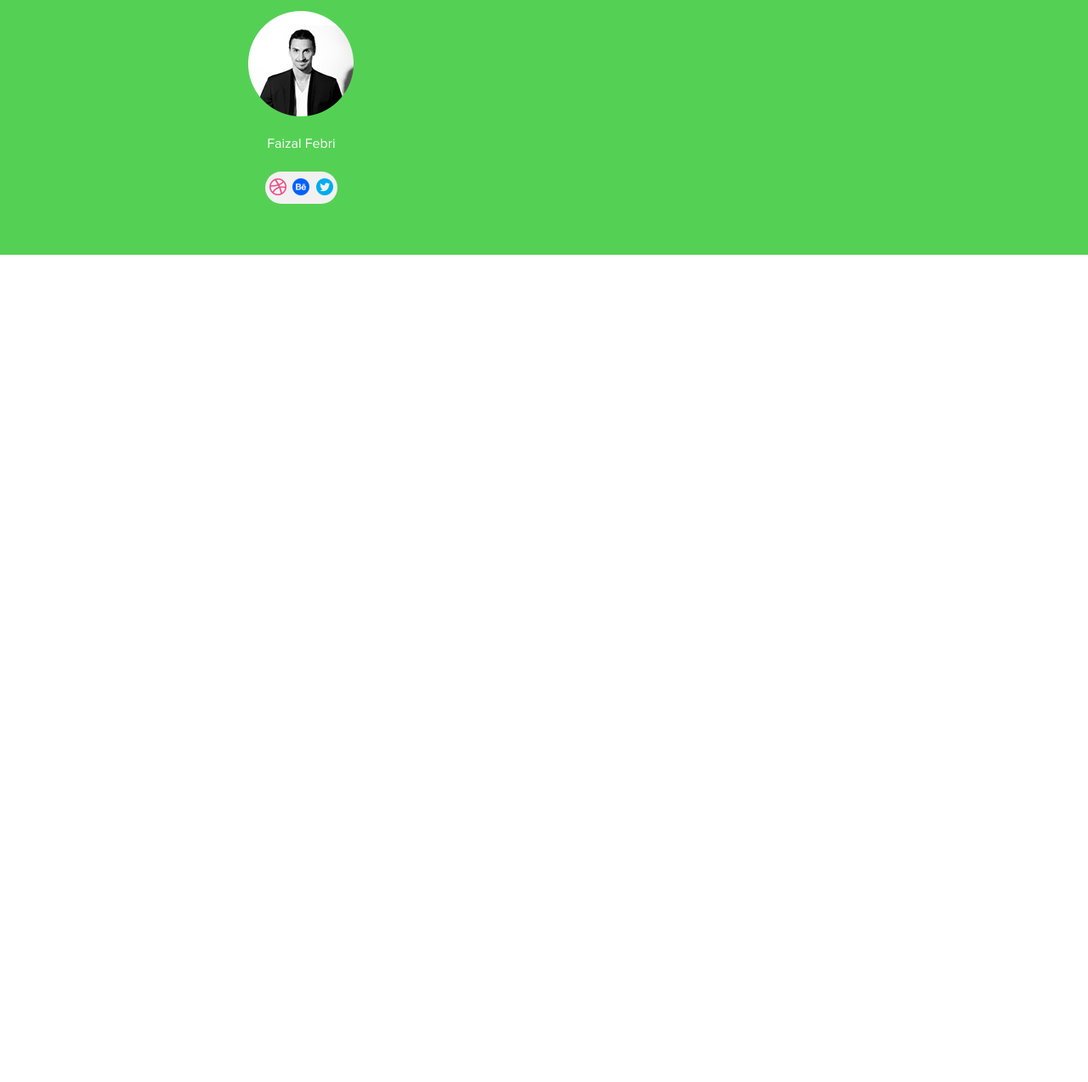
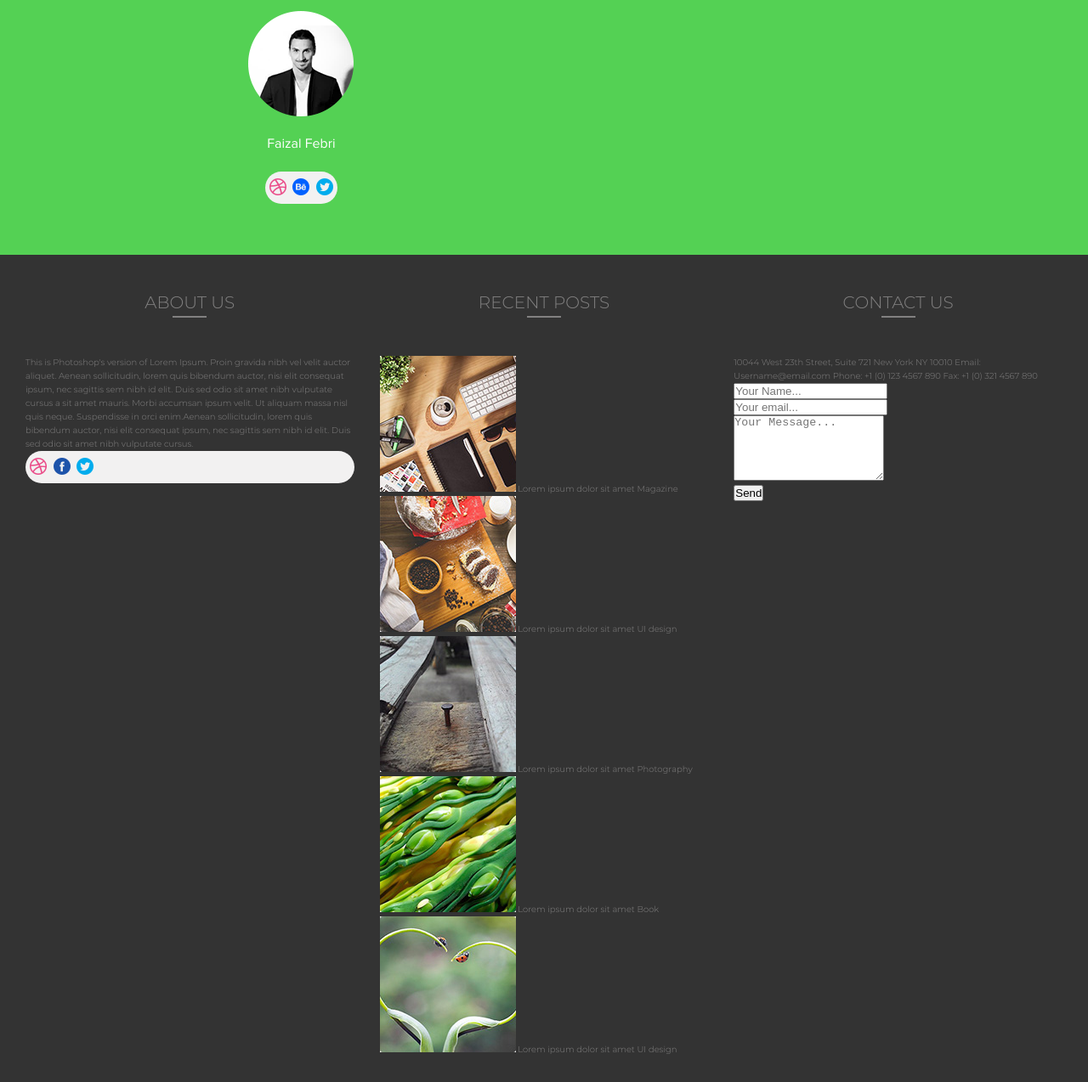
Before and after one commit to vangeliyyulia/Switch, a website: page index.html in a window 1280 px wide. Shown: the part 3301-4575 px from the top of the page at 85% size. Before the commit the page ends 3601 px from the top, so only its background shows below. Drawn offline with Linux system fonts and the light colour scheme.

Commit message:
Footer Part 1

```diff
--- a/index.html
+++ b/index.html
@@ -170,10 +170,7 @@
             </h2>
             <div class="clients-gallery mb-lg">
                 <div class="clients-gallery__wrapper">
-                    <figure class="clients-gallery__item">
-                        <img src="img/Googlelogo.png" alt="Photo 1" class="clients-gallery__img">
-                        <div class="clients-gallery__content"><a href="#" class="clients-gallery__link">View</a></div>
-                    </figure>
+                    <figure class="clients-gallery__item"><img src="img/Googlelogo.png" alt="Photo 1" class="clients-gallery__img"></figure>
                     <figure class="clients-gallery__item"><img src="img/Yahoo_Logo.png" alt="Photo 2" class="clients-gallery__img"></figure>
                     <figure class="clients-gallery__item"><img src="img/MSFT_logo.png" alt="Photo 3" class="clients-gallery__img"></figure>
                     <figure class="clients-gallery__item"><img src="img/Intel-logo.png" alt="Photo 4" class="clients-gallery__img"></figure>
@@ -242,6 +239,86 @@
                 </ul>
             </div>
         </section>
+        <footer class="footer">
+            <div class="footer__wrapper">
+                <div class="about-us">
+                    <h2 class="heading-secondary">
+                        <span class="heading-secondary--main mb-sm">About us</span>
+                    </h2>
+                    <p class="about-us__description">
+                        This is Photoshop's version  of Lorem Ipsum. Proin gravida nibh vel velit
+                        auctor aliquet. Aenean sollicitudin, lorem quis bibendum auctor, nisi elit
+                        consequat ipsum, nec sagittis sem nibh id elit. Duis sed odio sit amet nibh
+                            vulputate cursus a sit amet mauris. Morbi accumsan ipsum velit.
+                            Ut aliquam massa nisl quis neque. Suspendisse in orci enim.Aenean
+                            sollicitudin, lorem quis bibendum auctor, nisi elit consequat ipsum,
+                            nec sagittis sem nibh id elit. Duis sed odio sit amet nibh vulputate cursus.
+                    </p>
+                    <div class="team__icons">
+                        <a href="#" class="team__link"><img src="img/Form-1.png" alt="Link to portfolio" class="team__icon"></a>
+                        <a href="#" class="team__link"><img src="img/facebook.png" alt="Link to portfolio" class="team__icon"></a>
+                        <a href="#" class="team__link"><img src="img/twi.png" alt="Link to portfolio" class="team__icon"></a>
+                    </div>
+                </div>
+                <div class="posts">
+                    <h2 class="heading-secondary">
+                        <span class="heading-secondary--main mb-sm">Recent posts</span>
+                    </h2>
+                    <div class="posts__content">
+                        <img src="img/photo-6.jpg" alt="" class="posts__img">
+                        <span class="posts__heading">Lorem ipsum dolor sit amet</span>
+                        <span class="posts__heading post__heading--desc">Magazine</span>
+                    </div>
+                    <div class="posts__content">
+                        <img src="img/photo-7.jpg" alt="" class="posts__img">
+                        <span class="posts__heading">Lorem ipsum dolor sit amet</span>
+                        <span class="posts__heading post__heading--desc">UI design</span>
+                    </div>
+                    <div class="posts__content">
+                        <img src="img/photo-8.jpg" alt="" class="posts__img">
+                        <span class="posts__heading">Lorem ipsum dolor sit amet</span>
+                        <span class="posts__heading post__heading--desc">Photography</span>
+                    </div>
+                    <div class="posts__content">
+                        <img src="img/photo-10.jpg" alt="" class="posts__img">
+                        <span class="posts__heading">Lorem ipsum dolor sit amet</span>
+                        <span class="posts__heading post__heading--desc">Book</span>
+                    </div>
+                    <div class="posts__content">
+                        <img src="img/photo-9.jpg" alt="" class="posts__img">
+                        <span class="posts__heading">Lorem ipsum dolor sit amet</span>
+                        <span class="posts__heading post__heading--desc">UI design</span>
+                    </div>
+                </div>
+                <div class="contact">
+                    <h2 class="heading-secondary">
+                        <span class="heading-secondary--main mb-sm">Contact us</span>
+                    </h2>
+                    <p class="contact__address">
+                        10044 West 23th Street, Suite 721
+                        New York NY 10010
+                        Email: Username@email.com
+                        Phone: +1 (0) 123 4567 890
+                        Fax: +1 (0) 321 4567 890
+                    </p>
+                    <form action="#" class="form">
+                        <div class="form__group">
+                            <input type="text" class="form__input" id="name" placeholder="Your Name..." required>
+                            <label for="name" class="visually-hidden">Full name</label>
+                        </div>
+                        <div class="form__group">
+                            <input type="email" class="form__input" id="email" placeholder="Your email..." required>
+                            <label for="email" class="visually-hidden">Your email</label>
+                        </div>
+                        <div class="form__group">
+                            <label for="form-text" class="visually-hidden">Текст письма:</label>
+                            <textarea id="form-text" rows="5" placeholder="Your Message..."></textarea>
+                        </div>
+                        <button class="sent" type="submit">Send</button>
+                    </form>
+                </div>
+            </div>
+        </footer>
     </div>
 </body>
 </html>
--- a/sass/base/_utilities.scss
+++ b/sass/base/_utilities.scss
@@ -1,3 +1,7 @@
+.mb-sm {
+    margin-bottom: 2rem;
+}
+
 .mb-md {
     margin-bottom: 3.5rem;
 }
--- /dev/null
+++ b/sass/layout/_footer.scss
@@ -0,0 +1,7 @@
+.footer {
+    &__wrapper {
+        display: grid;
+        grid-template-columns: repeat(auto-fit, minmax(25rem, 1fr));
+        grid-column-gap: 3rem;
+    }
+}
--- a/sass/layout/_grid.scss
+++ b/sass/layout/_grid.scss
@@ -32,3 +32,9 @@
     background-color: var(--color-primary);
     padding: 2rem 0 6rem 0;
 }
+
+.footer {
+    grid-column: 1 / -1;
+    background-color: #333;
+    padding: 3rem;
+}
--- a/sass/main.scss
+++ b/sass/main.scss
@@ -16,3 +16,4 @@
 
 @import 'layout/grid';
 @import 'layout/header';
+@import 'layout/footer';
```
Also changed, not shown: css/main.css, img/facebook.png (added).
